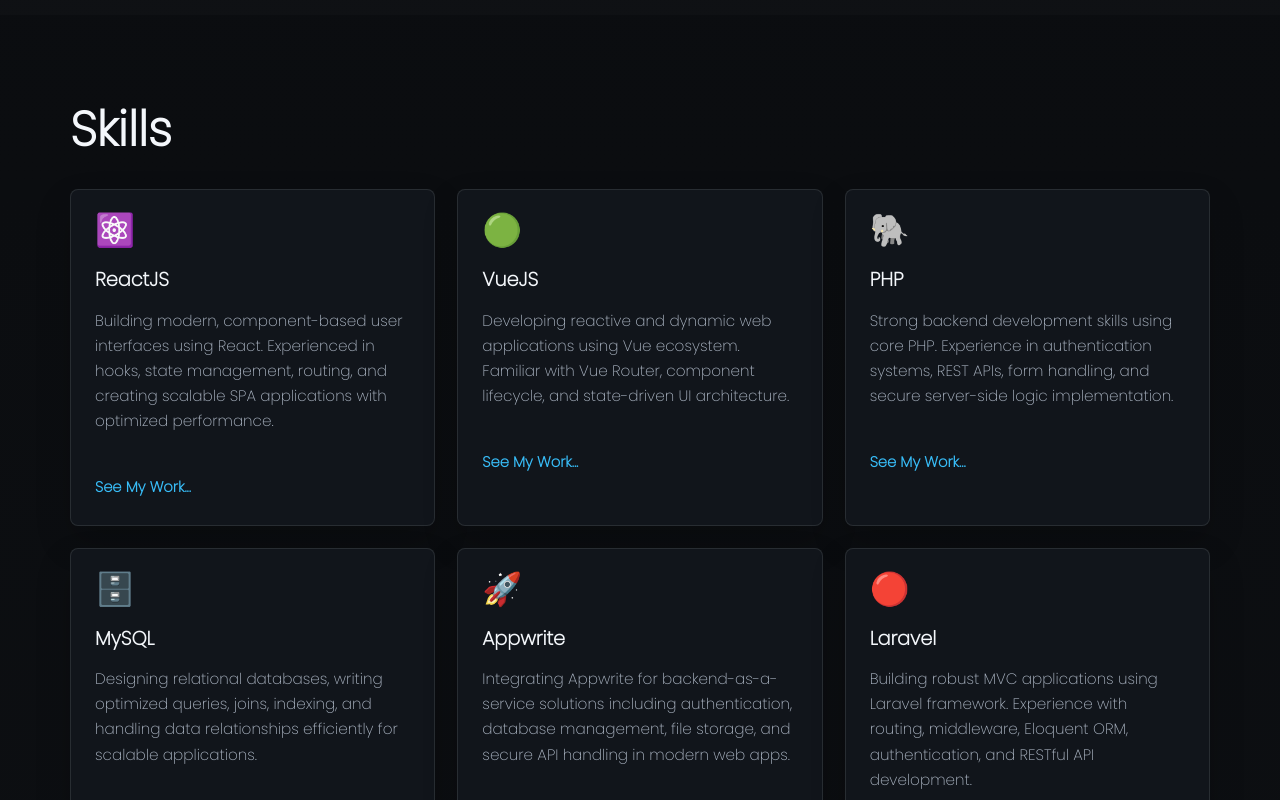
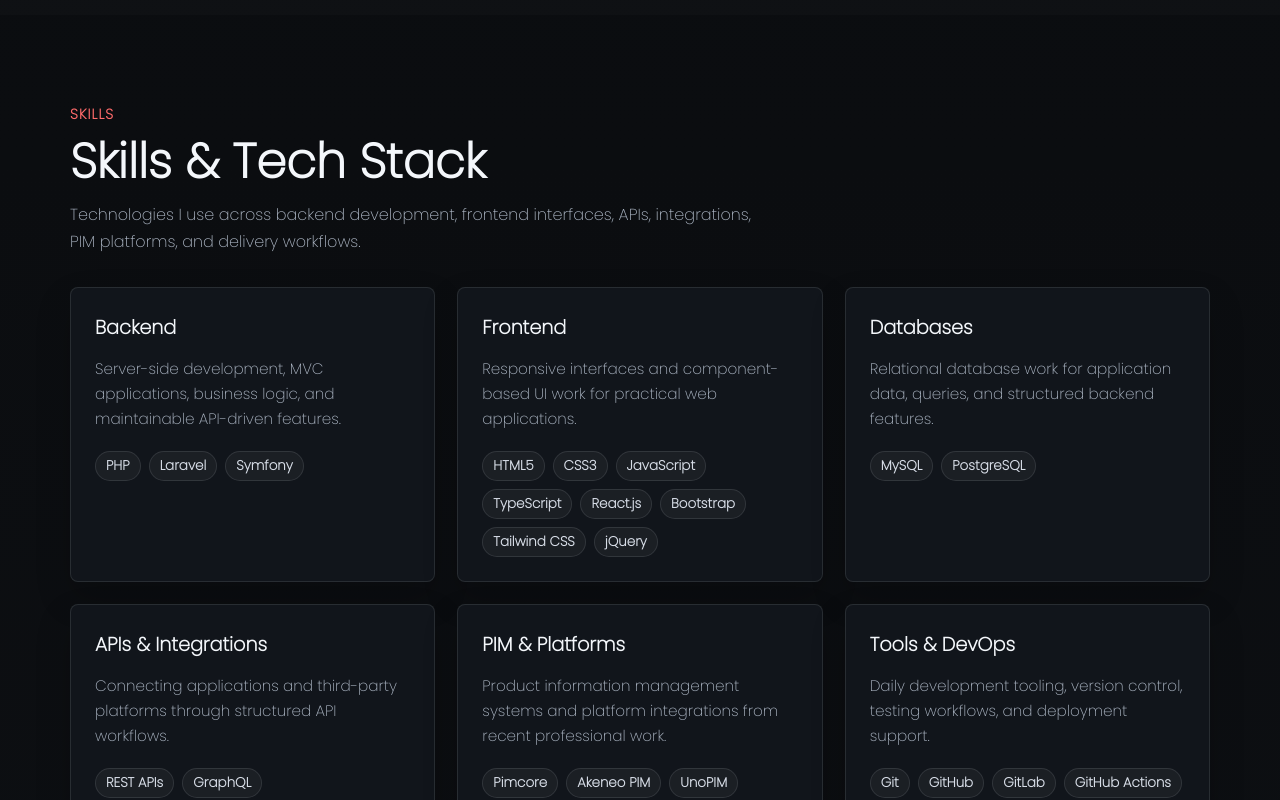
Before and after one commit to DevrajJaiswal/MyPortfolio, a React (Vite) app: page / in a window 1280 px wide. Shown: the part 1720-2520 px from the top of the page. Built offline with nearby package versions, Linux system fonts and the light colour scheme.

Commit message:
feat: organize the tech stack around real resume skills

```diff
--- a/src/components/sections/Skills.jsx
+++ b/src/components/sections/Skills.jsx
@@ -4,54 +4,60 @@
 function Skills() {
     const skills = [
         {
-            title: "ReactJS",
-            description: "Building modern, component-based user interfaces using React. Experienced in hooks, state management, routing, and creating scalable SPA applications with optimized performance.",
-            icon: "⚛️"
+            title: 'Backend',
+            description: 'Server-side development, MVC applications, business logic, and maintainable API-driven features.',
+            items: ['PHP', 'Laravel', 'Symfony']
         },
         {
-            title: "VueJS",
-            description: "Developing reactive and dynamic web applications using Vue ecosystem. Familiar with Vue Router, component lifecycle, and state-driven UI architecture.",
-            icon: "🟢"
+            title: 'Frontend',
+            description: 'Responsive interfaces and component-based UI work for practical web applications.',
+            items: ['HTML5', 'CSS3', 'JavaScript', 'TypeScript', 'React.js', 'Bootstrap', 'Tailwind CSS', 'jQuery']
         },
         {
-            title: "PHP",
-            description: "Strong backend development skills using core PHP. Experience in authentication systems, REST APIs, form handling, and secure server-side logic implementation.",
-            icon: "🐘"
+            title: 'Databases',
+            description: 'Relational database work for application data, queries, and structured backend features.',
+            items: ['MySQL', 'PostgreSQL']
         },
         {
-            title: "MySQL",
-            description: "Designing relational databases, writing optimized queries, joins, indexing, and handling data relationships efficiently for scalable applications.",
-            icon: "🗄️"
+            title: 'APIs & Integrations',
+            description: 'Connecting applications and third-party platforms through structured API workflows.',
+            items: ['REST APIs', 'GraphQL']
         },
         {
-            title: "Appwrite",
-            description: "Integrating Appwrite for backend-as-a-service solutions including authentication, database management, file storage, and secure API handling in modern web apps.",
-            icon: "🚀"
+            title: 'PIM & Platforms',
+            description: 'Product information management systems and platform integrations from recent professional work.',
+            items: ['Pimcore', 'Akeneo PIM', 'UnoPIM']
         },
         {
-            title: "Laravel",
-            description: "Building robust MVC applications using Laravel framework. Experience with routing, middleware, Eloquent ORM, authentication, and RESTful API development.",
-            icon: "🔴"
+            title: 'Tools & DevOps',
+            description: 'Daily development tooling, version control, testing workflows, and deployment support.',
+            items: ['Git', 'GitHub', 'GitLab', 'GitHub Actions', 'Docker', 'Firebase', 'Postman']
         },
         {
-            title: "Symfony",
-            description: "Working with Symfony framework to build structured and maintainable enterprise-level applications following best coding standards and reusable components.",
-            icon: "🎯"
+            title: 'AI-Assisted Development',
+            description: 'Modern coding assistants used as part of development and problem-solving workflows.',
+            items: ['Claude', 'OpenAI Codex', 'GitHub Copilot']
         }
     ]
+
     return (
         <>
             <section id="services">
                 <div className="container">
+                    <p className="section-kicker" data-aos="flip-up" data-aos-duration="1000">
+                        Skills
+                    </p>
                     <h2 className="section-title" data-aos="flip-up" data-aos-duration="1000">
-                        Skills
+                        Skills & Tech Stack
                     </h2>
+                    <p className="section-intro">
+                        Technologies I use across backend development, frontend interfaces,
+                        APIs, integrations, PIM platforms, and delivery workflows.
+                    </p>
                     <div className="services-list">
-                        {
-                            skills.map((skill, index) =>
-                                < SkillCard key={index} skill={skill} />
-                            )
-                        }
+                        {skills.map((skill) => (
+                            <SkillCard key={skill.title} skill={skill} />
+                        ))}
                     </div>
                 </div>
             </section>
--- a/src/components/ui/SkillCard.jsx
+++ b/src/components/ui/SkillCard.jsx
@@ -1,18 +1,16 @@
 import React from 'react'
-import { Link } from 'react-router-dom'
 
 function SkillCard({ skill }) {
     return (
-        <>
-            <div className="service" data-aos="zoom-out-up" data-aos-offset="200" data-aos-duration="1000">
-                <span className="">{skill.icon}</span>
-                <h3>{skill.title}</h3>
-                <div className='mb-5'>
-                    <p>{skill.description}</p>
-                </div>
-                <Link to="/skills">See My Work...</Link>
-            </div>
-        </>
+        <article className="service" data-aos="zoom-out-up" data-aos-offset="200" data-aos-duration="1000">
+            <h3>{skill.title}</h3>
+            <p>{skill.description}</p>
+            <ul className="skill-tags" aria-label={`${skill.title} skills`}>
+                {skill.items.map((item) => (
+                    <li key={item}>{item}</li>
+                ))}
+            </ul>
+        </article>
     )
 }
 
--- a/src/index.css
+++ b/src/index.css
@@ -118,6 +118,13 @@
   font-size: clamp(2rem, 4vw, 3rem);
   font-weight: 800;
   line-height: 1.12;
+}
+
+.section-intro {
+  max-width: 700px;
+  margin: -18px 0 0;
+  color: var(--text-muted);
+  font-size: 1rem;
 }
 
 .btn {
@@ -645,13 +652,6 @@
   background: var(--surface-soft);
 }
 
-.services-list .service span {
-  display: inline-flex;
-  margin-bottom: 18px;
-  font-size: 2rem;
-  line-height: 1;
-}
-
 .services-list .service h3 {
   margin-bottom: 12px;
   color: var(--text);
@@ -664,12 +664,29 @@
   font-size: 0.95rem;
 }
 
-.services-list .service a {
-  display: inline-flex;
-  margin-top: 22px;
-  color: var(--accent-cool);
-  font-size: 0.92rem;
+.skill-tags {
+  display: flex;
+  flex-wrap: wrap;
+  gap: 8px;
+  margin: 20px 0 0;
+  padding: 0;
+}
+
+.skill-tags li {
+  border: 1px solid var(--border);
+  border-radius: 999px;
+  background: rgba(255, 255, 255, 0.045);
+  color: var(--text-soft);
+  padding: 6px 10px;
+  font-size: 0.84rem;
   font-weight: 800;
+  line-height: 1.2;
+  list-style: none;
+}
+
+.services-list .service:hover .skill-tags li {
+  border-color: rgba(56, 189, 248, 0.32);
+  background: rgba(56, 189, 248, 0.08);
 }
 
 .project-list {
```
